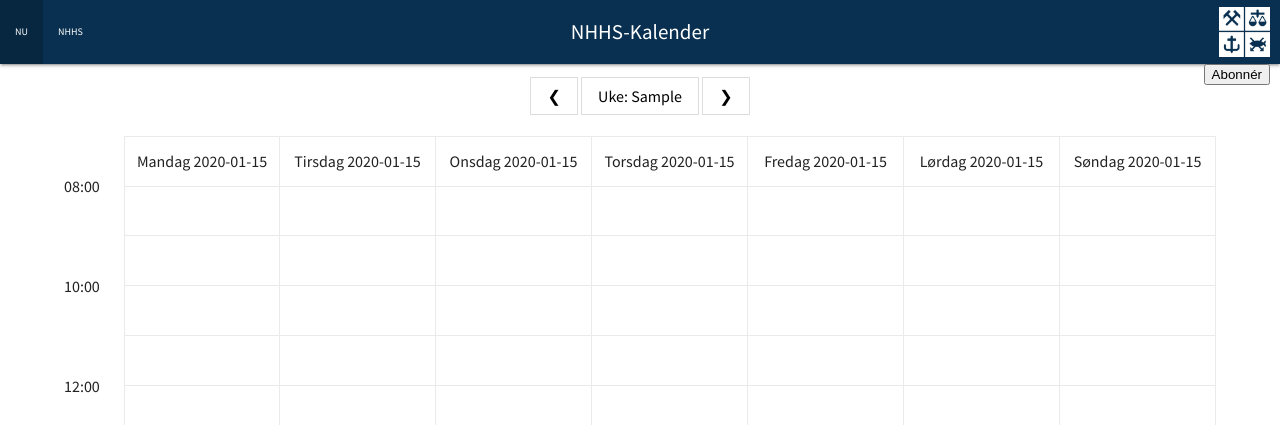
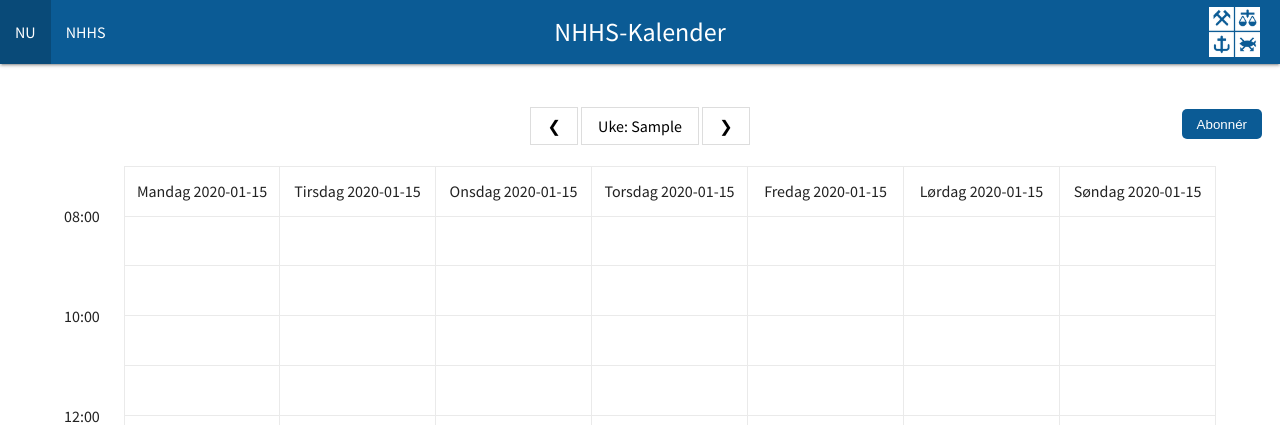
Before and after one commit to joachimaae/NHHS-kalender, a Flask app: template app/templates/index.html in a window 1280 px wide. Shown: the top 425 px of the page. Run offline with Flask 2, Linux system fonts and the light colour scheme; the template is opened without the code that fills it: most values are stand-ins (such as "Sample title", 1, 10 or a date in 2020); some libraries are stand-ins or nearby versions.

Commit message:
Endret marger og skriftstørrelse

```diff
--- a/app/static/styles/components/_color-variables.scss
+++ b/app/static/styles/components/_color-variables.scss
@@ -329,7 +329,7 @@ $NHHS: (
   "lighten-5":  #E3F2FD,
   "lighten-4":  #BBDEFB,
   "lighten-3":  #90CAF9,
-  "lighten-2":  rgb(9, 48, 80),
+  "lighten-2":  rgba(11, 91, 149, 1),
   "lighten-1":  #42A5F5,
   "darken-1":   #1E88E5,
   "darken-2":   #1976D2,
--- a/app/static/styles/components/_navbar.scss
+++ b/app/static/styles/components/_navbar.scss
@@ -63,7 +63,7 @@ nav {
     color: $navbar-font-color;
     display: inline-block;
     font-size: $navbar-brand-font-size;
-    padding: 0;
+    padding: 0px;
 
     &.center {
       left: 50%;
--- a/app/static/styles/components/_variables.scss
+++ b/app/static/styles/components/_variables.scss
@@ -246,9 +246,9 @@ $navbar-height: 64px !default;
 $navbar-line-height: $navbar-height !default;
 $navbar-height-mobile: 56px !default;
 $navbar-line-height-mobile: $navbar-height-mobile !default;
-$navbar-font-size: 1rem !default;
+$navbar-font-size: 1,5rem !default;
 $navbar-font-color: #fff !default;
-$navbar-brand-font-size: 2.1rem !default;
+$navbar-brand-font-size: 2.6rem !default;
 
 // 14. Side Navigation
 // ==========================================================================
--- a/app/static/styles/css/style.css
+++ b/app/static/styles/css/style.css
@@ -177,7 +177,8 @@
   **********************/
   /*******************
     Utility Classes
-  *******************/ }
+  *******************/
+  padding-bottom: 30px; }
   .nhhs-banner .materialize-red {
     background-color: #e51c23 !important; }
   .nhhs-banner .materialize-red-text {
@@ -1251,9 +1252,9 @@
   .nhhs-banner .NHHS-text.text-lighten-3 {
     color: #90CAF9 !important; }
   .nhhs-banner .NHHS.lighten-2 {
-    background-color: #093050 !important; }
+    background-color: #0b5b95 !important; }
   .nhhs-banner .NHHS-text.text-lighten-2 {
-    color: #093050 !important; }
+    color: #0b5b95 !important; }
   .nhhs-banner .NHHS.lighten-1 {
     background-color: #42A5F5 !important; }
   .nhhs-banner .NHHS-text.text-lighten-1 {
@@ -1534,7 +1535,7 @@
   .nhhs-banner blockquote {
     margin: 20px 0;
     padding-left: 1.5rem;
-    border-left: 5px solid #093050; }
+    border-left: 5px solid #0b5b95; }
   .nhhs-banner i {
     line-height: inherit; }
     .nhhs-banner i.left {
@@ -1570,7 +1571,7 @@
     .nhhs-banner .pagination li.active a {
       color: #fff; }
     .nhhs-banner .pagination li.active {
-      background-color: #093050; }
+      background-color: #0b5b95; }
     .nhhs-banner .pagination li.disabled a {
       cursor: default;
       color: #999; }
@@ -1684,7 +1685,7 @@
   .nhhs-banner .page-footer {
     padding-top: 20px;
     color: #fff;
-    background-color: #093050; }
+    background-color: #0b5b95; }
     .nhhs-banner .page-footer .footer-copyright {
       overflow: hidden;
       min-height: 50px;
@@ -1930,7 +1931,7 @@
     padding: 0 !important; }
   .nhhs-banner nav {
     color: #fff;
-    background-color: #093050;
+    background-color: #0b5b95;
     width: 100%;
     height: 56px;
     line-height: 56px; }
@@ -1971,8 +1972,8 @@
       position: absolute;
       color: #fff;
       display: inline-block;
-      font-size: 2.1rem;
-      padding: 0; }
+      font-size: 2.6rem;
+      padding: 0px; }
       .nhhs-banner nav .brand-logo.center {
         left: 50%;
         transform: translateX(-50%); }
@@ -2010,7 +2011,7 @@
           background-color: rgba(0, 0, 0, 0.1); }
       .nhhs-banner nav ul a {
         transition: background-color .3s;
-        font-size: 1rem;
+        font-size: 1, 5rem;
         color: #fff;
         display: block;
         padding: 0 15px;
@@ -2188,6 +2189,36 @@
     .nhhs-banner .flow-text {
       font-size: 1.2rem; } }
 
+.div1 .btn-small {
+  height: 30px;
+  width: -10px;
+  background: #0b5b95;
+  border: 0;
+  padding-left: 15px;
+  padding-right: 15px;
+  color: #ffffff;
+  border-radius: 5px;
+  margin-top: -33px;
+  float: right;
+  margin-right: 18px; }
+
+  /*------------------------------
+  Logo
+
+  --------------------------------*/
+#logo {
+  margin-top: 7px;
+  margin-right: 20px;
+  height: 50px;
+  float: right; }
+
+.right {
+  float: right;
+  margin-right: 10px; }
+
+.cntrtxt {
+  text-align: center; }
+
 /* --------------------------------
 
 Primary style
--- a/app/static/styles/scss/style.scss
+++ b/app/static/styles/scss/style.scss
@@ -7,6 +7,7 @@
 @import '../partials/layout'; // responsive grid and media queries
 
 @charset "UTF-8";
+
 
 .nhhs-banner {
 	// Color
@@ -20,6 +21,41 @@
 	@import "../components/global";
 	@import "../components/navbar";
 	@import "../components/typography";
+
+	padding-bottom: 30px;
+
+}
+.div1 .btn-small {
+	height: 30px;
+	width: -10px;
+	background: #0b5b95;
+	border:0;
+	padding-left: 15px;
+	padding-right: 15px;
+	color: #ffffff;
+	border-radius: 5px;
+	margin-top: -33px;
+	float: right;
+	margin-right:18px
+  }
+
+  /*------------------------------
+  Logo
+
+  --------------------------------*/
+#logo{
+	margin-top:7px;
+	margin-right:20px;
+	height: 50px;
+	float:right;
+}
+
+.right{
+	float:right;
+	margin-right:10px;
+}
+.cntrtxt{
+	text-align: center;
 }
 
 
@@ -44,6 +80,7 @@ body {
 	}
 	color: $text-color;
 	background-color: $bg-color;
+
 
 
 
--- a/app/templates/index.html
+++ b/app/templates/index.html
@@ -14,10 +14,11 @@
 	<title>NHHS Kalender</title>
 </head>
 <body>
-<style>
+
+<!--<style>
 	#logo{
 		margin-top:7px;
-		margin-right:10px;
+		margin-right:20px;
 		height: 50px;
 		float:right;
 
@@ -31,6 +32,7 @@
 		text-align: center;
 	}
 	</style>
+	--->
 
 <div class="nhhs-banner">
 	<nav>
@@ -49,12 +51,15 @@
 
 <!--<h2 style="text-align:center;">Uke: {{ ukenummer_dag }}</h2> -->
 
-<a href="http://www.nu.nhhs.no/ical"><button class="btn-small right">Abonnér</button></a>
-
+<div class="div1">
 <div class="weekswitch">
   <a href="/{{ lang }}/{{cal}}/{{aar if ukenummer_dag!=1 else aar-1}}/{{ ukenummer_dag - 1 if ukenummer_dag!=1 else 52 }}">❮</a>
   <a href="/{{ lang }}/{{ cal }}/"> Uke: {{ ukenummer_dag }}</a>
   <a href="/{{ lang }}/{{cal}}/{{aar if ukenummer_dag!=52 else aar+1}}/{{ ukenummer_dag + 1 if ukenummer_dag!=52 else 1 }}">❯</a>
+</div>
+<div>
+	<a href="http://www.nu.nhhs.no/ical"><button class="btn-small right">Abonnér</button></a>
+</div>
 </div>
 
 
```
Also changed, not shown: 1 other file.
